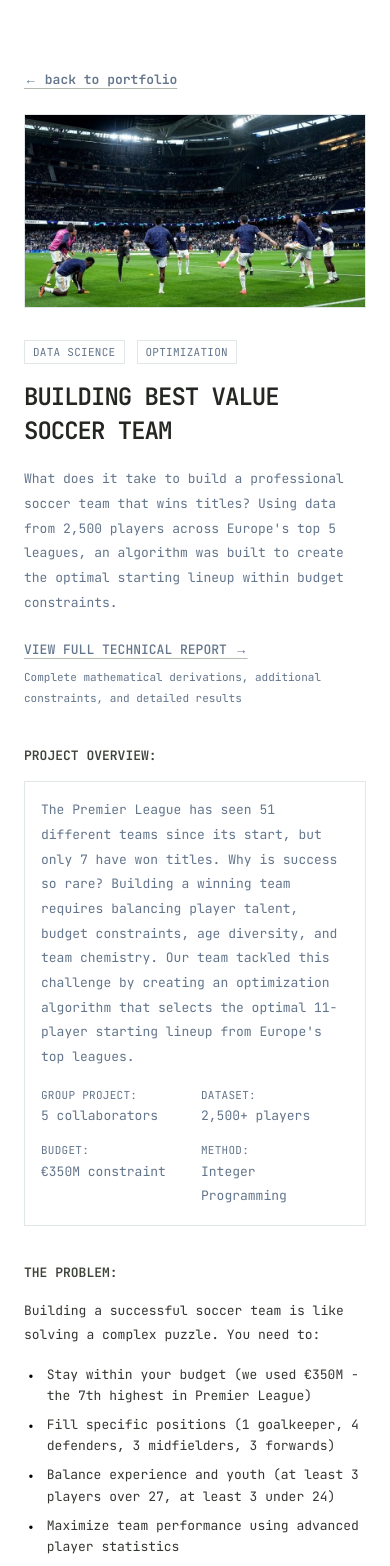
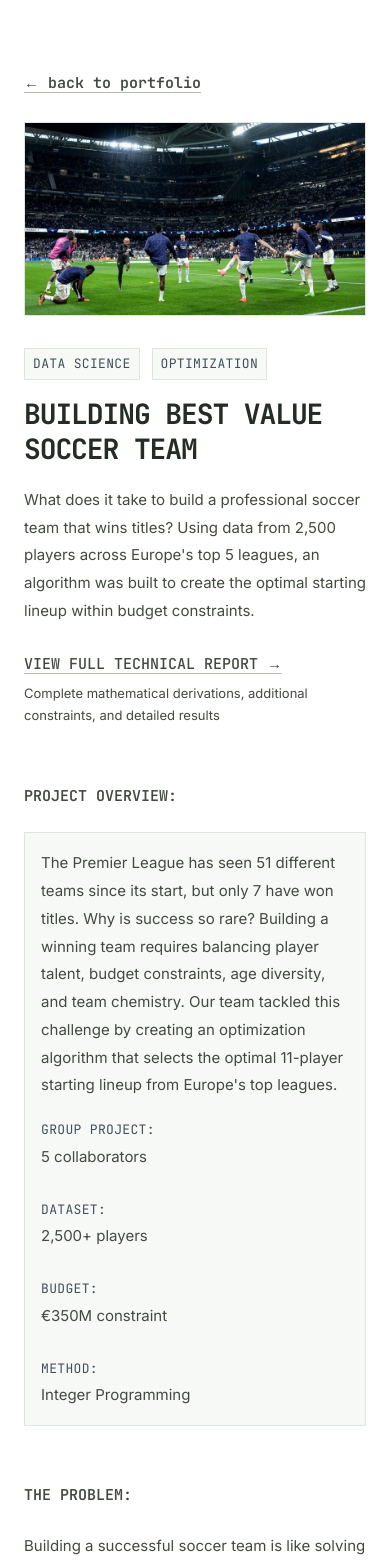
Before and after one commit to svalenci13/portfolio, a Next.js app: page /projects/soccer-optimization in a window 390 px wide. Shown: the top 1566 px of the page. Built offline with nearby package versions, Linux system fonts and the light colour scheme; a web font is replaced by a local one.

Commit message:
Improve soccer writeup readability with original sans-serif font and larger text

```diff
--- a/src/app/globals.css
+++ b/src/app/globals.css
@@ -234,3 +234,37 @@
 .restored-writeup .text-center.text-xl { overflow-x: auto; }
 .restored-writeup footer { display: block; margin-top: 0; }
 @media (max-width: 600px) { .restored-writeup { padding-top: 10px; } .restored-writeup .p-6 { padding: 14px; } .restored-writeup .text-lg { font-size: 13px; overflow-wrap: anywhere; } .restored-writeup header nav > div { display: none; } }
+
+/* Long-form reading uses the original sans-serif font, with the new neutral palette. */
+.restored-writeup { font-family: var(--font-inter), Arial, sans-serif; font-size: 16px; line-height: 1.8; color: #30362f; }
+.restored-writeup :where(header nav, main, footer > div, .max-w-2xl) { max-width: 820px; }
+.restored-writeup main { padding-bottom: 64px; }
+.restored-writeup p, .restored-writeup .text-sm, .restored-writeup .text-base { font-size: 16px; line-height: 1.85; color: #424a40; }
+.restored-writeup .text-xs { font-size: 13px; line-height: 1.7; }
+.restored-writeup :where([class*="text-blue"], [class*="text-green"], [class*="text-purple"], [class*="text-red"], [class*="text-orange"], [class*="text-gray"], [class*="text-white"]) { color: #424f59; }
+.restored-writeup h1 { font-family: var(--font-inter), Arial, sans-serif; font-size: clamp(28px, 5vw, 38px); line-height: 1.25; letter-spacing: -1.1px; font-weight: 650; color: #242c25; }
+.restored-writeup h2 { font-family: var(--font-inter), Arial, sans-serif; font-size: 22px; line-height: 1.4; font-weight: 600; color: #2e382e; margin-bottom: 22px; }
+.restored-writeup h3 { font-family: var(--font-inter), Arial, sans-serif; font-size: 16px; line-height: 1.5; font-weight: 600; color: #344238; }
+.restored-writeup h4 { font-family: var(--font-inter), Arial, sans-serif; font-size: 15px; font-weight: 600; color: #344238; }
+.restored-writeup section { margin-bottom: 56px; }
+.restored-writeup .font-mono { font-family: var(--font-jetbrains-mono), monospace; }
+.restored-writeup div.font-mono { font-size: 14px; line-height: 1.9; }
+.restored-writeup .text-center.text-xl { font-size: 22px; color: #334b60; background: #f4f7f8; padding: 18px; }
+.restored-writeup .text-center .text-lg { font-size: 16px; }
+.restored-writeup :where(.bg-gray-50, .bg-blue-50, .bg-green-50, .bg-purple-50, .bg-orange-50, .bg-red-50) { background: #f7f9f7; }
+.restored-writeup :where(.border, .border-l-4) { border-color: #dfe5df; }
+.restored-writeup .grid { gap: 24px; }
+.restored-writeup .space-y-4 > :not([hidden]) ~ :not([hidden]) { margin-top: 20px; }
+.restored-writeup li { line-height: 1.8; }
+.restored-writeup a { color: #4e687f; }
+.restored-writeup .grid-cols-4 { grid-template-columns: repeat(2, minmax(0, 1fr)); }
+@media (min-width: 768px) { .restored-writeup .md\:grid-cols-3 { grid-template-columns: 1fr; } .restored-writeup .md\:grid-cols-3 > div { text-align: left; } }
+@media (max-width: 600px) {
+  .restored-writeup p, .restored-writeup .text-sm, .restored-writeup .text-base { font-size: 15px; }
+  .restored-writeup h2 { font-size: 20px; }
+  .restored-writeup h3 { font-size: 15px; }
+  .restored-writeup .grid-cols-4, .restored-writeup .grid-cols-2 { grid-template-columns: 1fr; }
+  .restored-writeup div.font-mono { font-size: 12px; }
+  .restored-writeup .text-center .text-lg { font-size: 13px; }
+  .restored-writeup .text-center.text-xl { font-size: 18px; }
+}
```
